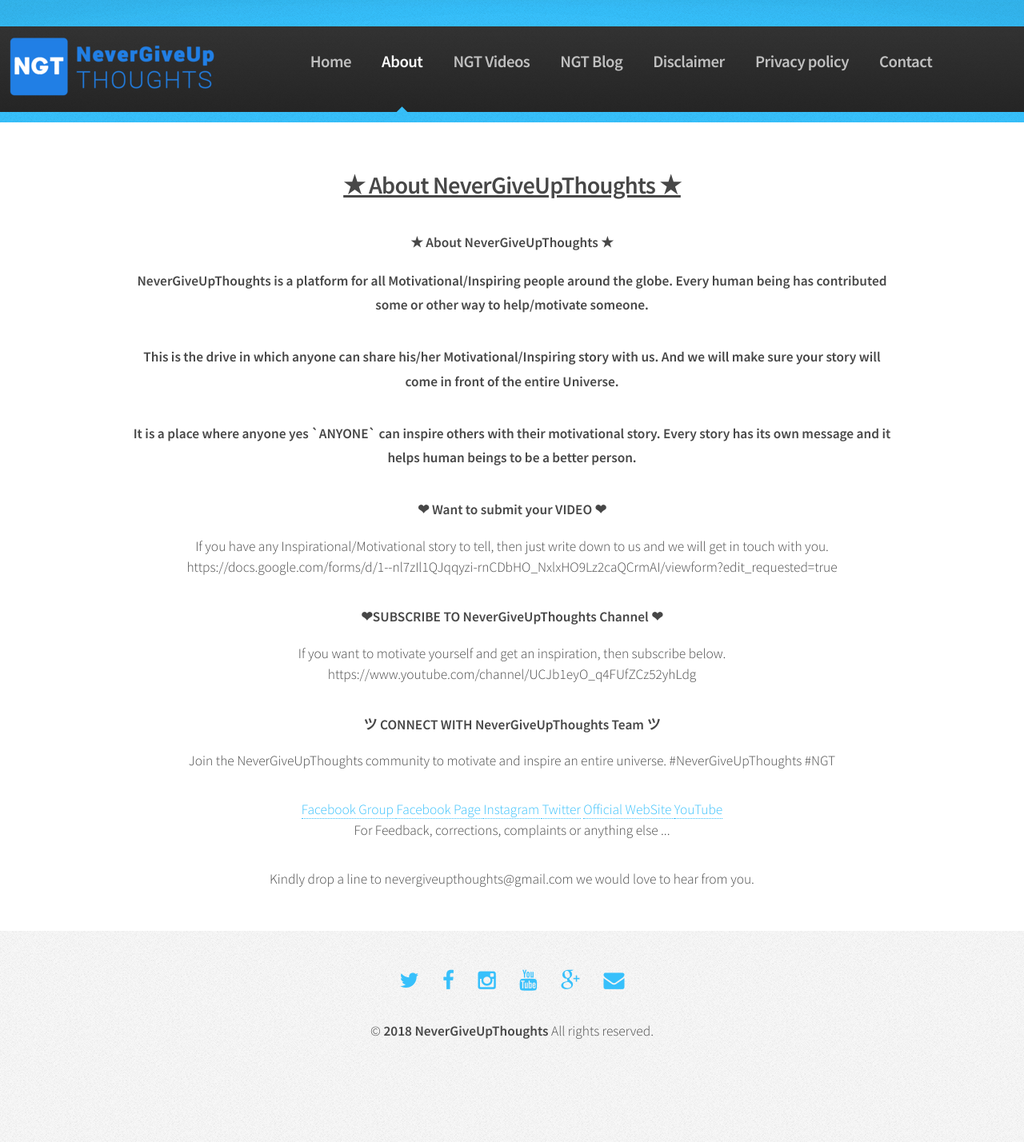
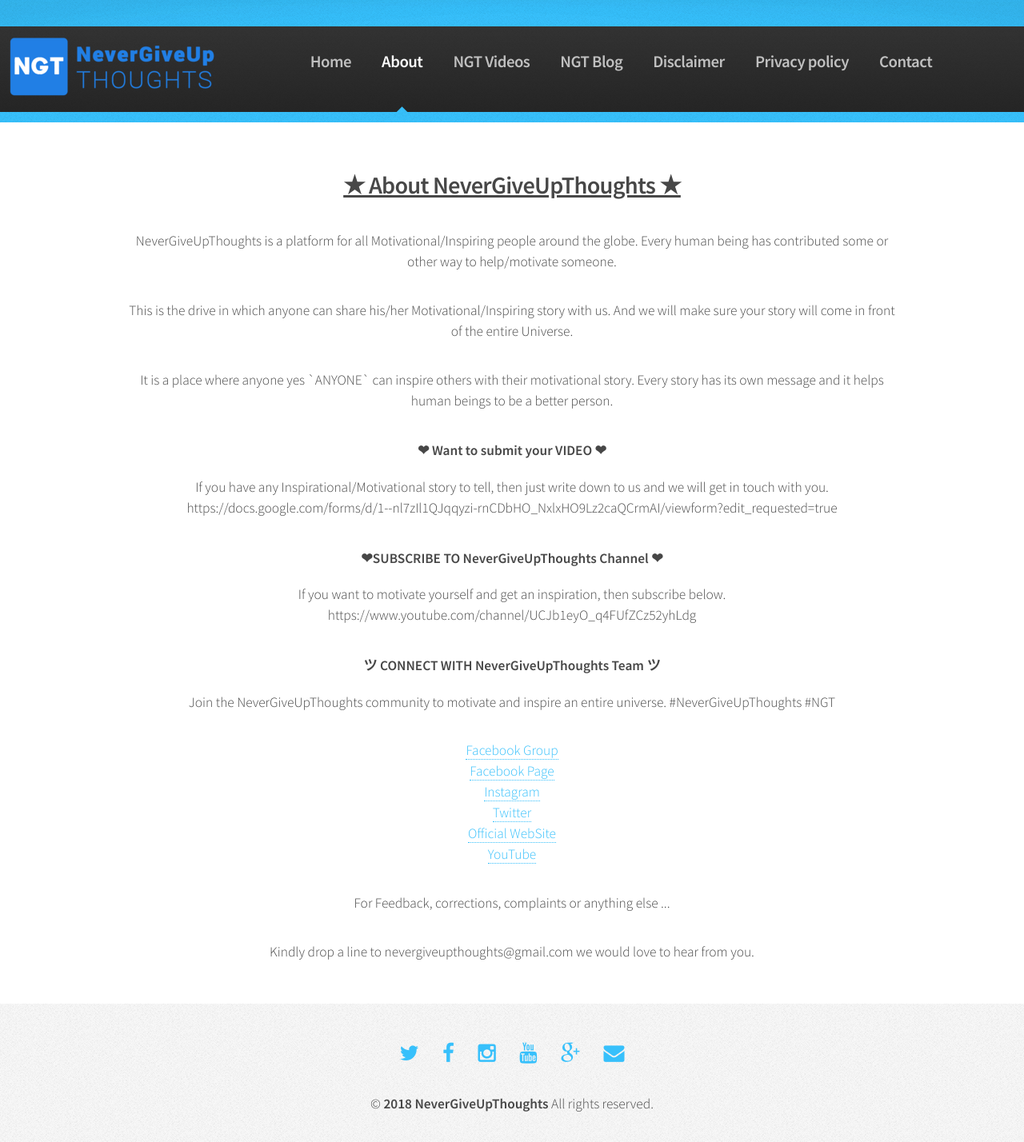
Before and after one commit to NeverGiveUpThoughts/ngt.github.io, a Jekyll site: the page built from about.html, in a window 1280 px wide. Shown: the whole page at 80% size. Built offline with Jekyll 4.4.1, drawn with Linux system fonts in a browser that asks for light colours; before the commit the page ends 1337 px from its top, so only the background shows below that.

Commit message:
Update about.html

```diff
--- a/about.html
+++ b/about.html
@@ -19,7 +19,7 @@
 						<!--<span class="image featured"><img src="{{ site.baseurl }}/assets/images/banner.jpg" alt="" /></span>-->
 
 
-<h1>★  About NeverGiveUpThoughts ★ <h1>
+
 <p>NeverGiveUpThoughts is a platform for all Motivational/Inspiring people around the globe. Every human being has contributed some or other way to help/motivate  someone. </p>
 <p>This is the drive in which anyone can share his/her Motivational/Inspiring story with us. And we will make sure your story will come in front of the entire Universe. </p>
 <p>It is a place where anyone yes `ANYONE` can inspire others with their motivational story. Every story has its own message and it helps human beings to be a better person.</p>
@@ -33,16 +33,17 @@
 
 <h1>ツ  CONNECT WITH NeverGiveUpThoughts Team  ツ</h1>
 <p>Join the NeverGiveUpThoughts community to motivate and inspire an entire universe. #NeverGiveUpThoughts #NGT</p>
-
-<a href=" https://www.facebook.com/groups/NeverGiveUpThoughts/"> Facebook Group </a>
-<a href=" https://www.facebook.com/NeverGiveUpThoughts/"> Facebook Page  </a>
-<a href="https://www.instagram.com/nevergiveupthoughts/"> Instagram  </a>
-<a href=" https://twitter.com/NG_Thoughts ">Twitter</a>
-<a href="https://nevergiveupthoughts.com"> Official WebSite </a>
-<a href=" https://www.youtube.com/channel/UCJb1eyO_q4FUfZCz52yhLdg "> YouTube  </a>
-
+<ul>
+<li><a href=" https://www.facebook.com/groups/NeverGiveUpThoughts/"> Facebook Group </a></li>
+<li><a href=" https://www.facebook.com/NeverGiveUpThoughts/"> Facebook Page  </a></li>
+<li><a href="https://www.instagram.com/nevergiveupthoughts/"> Instagram  </a></li>
+<li><a href=" https://twitter.com/NG_Thoughts ">Twitter</a></li>
+<li><a href="https://nevergiveupthoughts.com"> Official WebSite </a></li>
+<li><a href=" https://www.youtube.com/channel/UCJb1eyO_q4FUfZCz52yhLdg "> YouTube  </a></li>
+</ul>
 <p>For Feedback, corrections, complaints or anything else ...</p>
 <p>Kindly drop a line to nevergiveupthoughts@gmail.com we would love to hear from you. </p>
+
 
 
 					</article>
```
